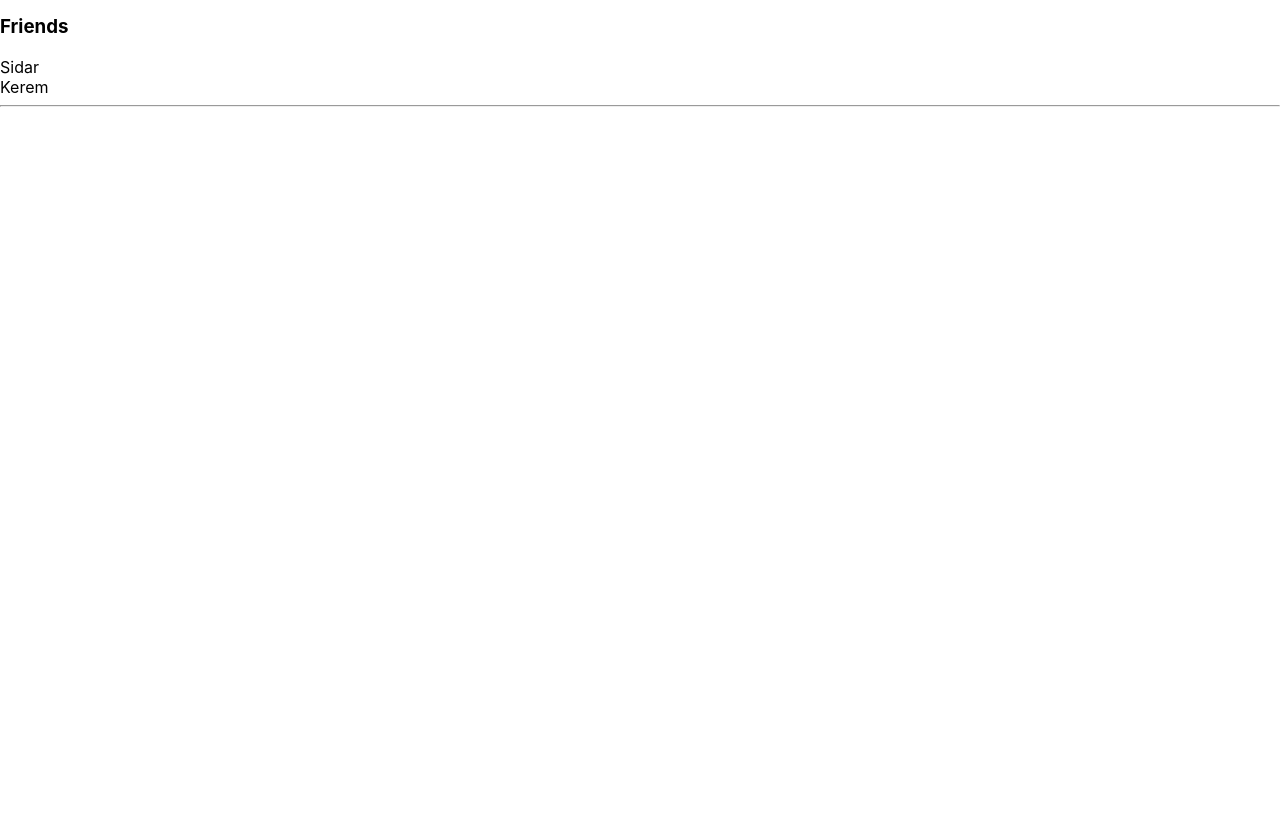
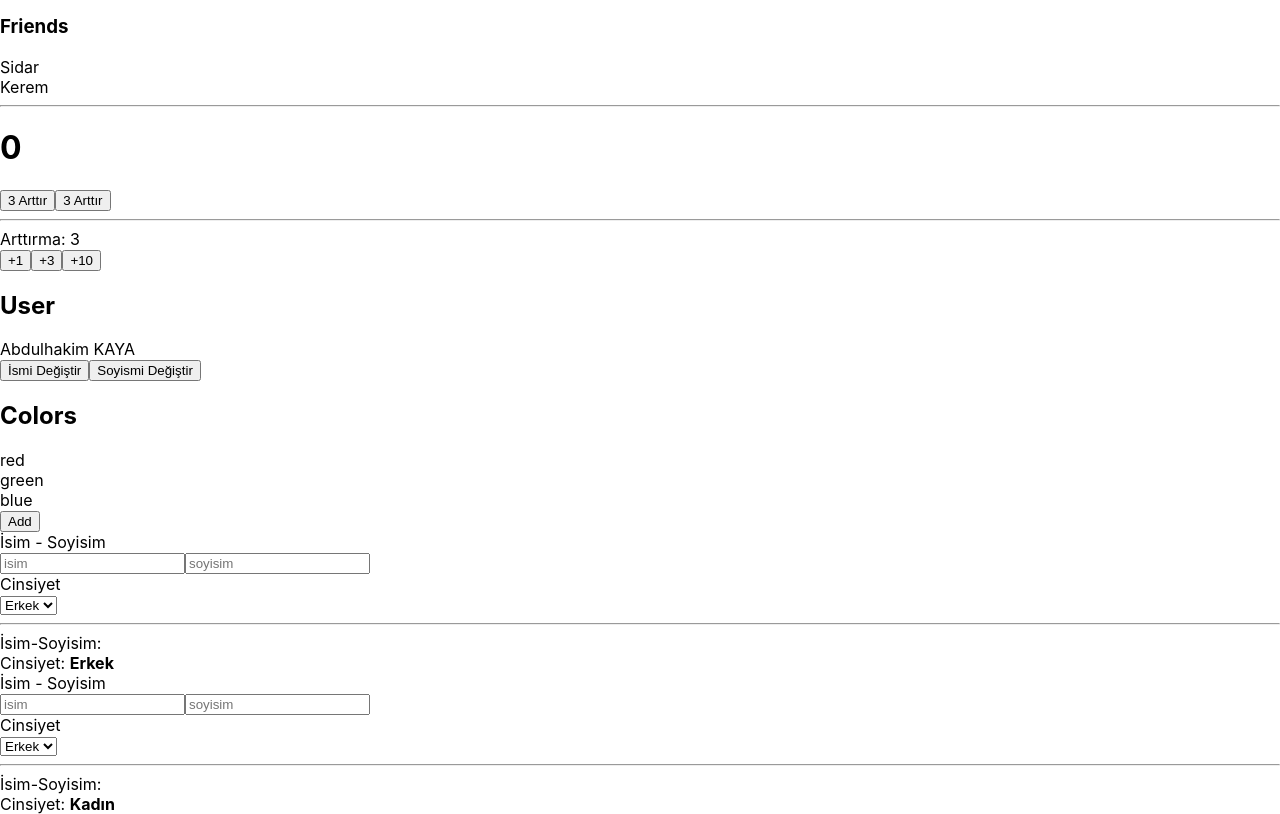
Before and after one commit to AbdulhakimKaya/react-intro, a React (Create React App) app: page / in a window 1280 px wide. Shown: the part 840-1654 px from the top of the page. Before the commit the page ends 955 px from the top, so only its background shows below. Built offline with nearby package versions, Linux system fonts and the light colour scheme.

Commit message:
react 101 "stateler ile çalışmak" end

```diff
--- a/src/App.js
+++ b/src/App.js
@@ -4,6 +4,11 @@ import Header from "./components/Header";
 import Login from "./components/Login";
 import User from "./components/User";
 import User2 from "./components/User2";
+import Counter from "./components/Counter";
+import User3 from "./components/User3";
+import Colors from "./components/Colors";
+import Form from "./components/Form";
+import Form2 from "./components/Form2";
 
 
 const name = "Abdulhakim";
@@ -26,6 +31,7 @@ function App() {
 
           {/*koşullu ifadelerinin ilk kullanımı*/}
           {
+              // eslint-disable-next-line jsx-a11y/anchor-is-valid
              isLoggedIn ? (<div>Hoşgeldiniz {fullName} </div>) : (<a href="#"> Giriş yapınız! </a>)
           }
 
@@ -58,6 +64,16 @@ function App() {
               age: 22,
               city: "Elazığ"
           }} friends={["Sidar", "Kerem"]}></User2>
+
+          <Counter/>
+
+          <User3/>
+
+          <Colors/>
+
+          <Form/>
+
+          <Form2/>
       </React.Fragment>
   );
 }
--- /dev/null
+++ b/src/components/Colors.js
@@ -0,0 +1,22 @@
+import React, { useState } from 'react';
+
+function Colors(props) {
+    const [colors, setColors] = useState(['red', 'green', 'blue'])
+    const handleClick = () => {
+        setColors([...colors ,Math.random()])
+        setColors((prev) => [...prev ,Math.random()])
+    }
+    return (
+        <div>
+            <h2>Colors</h2>
+            {
+                colors.map((color,i) => (
+                    <div key={i}>{color}</div>
+                ))
+            }
+            <button onClick={handleClick} >Add</button>
+        </div>
+    );
+}
+
+export default Colors;
--- /dev/null
+++ b/src/components/Counter.js
@@ -0,0 +1,25 @@
+import React, { useState } from 'react';
+
+function Counter(props) {
+    // count -> state kullanılmak istendiğinde kullanıcak değişken olarak tanımlanmıştır.
+    // setCount -> state'in değeri değiştirilmek istendiğinde kullanılacak fonksiyon olarak tanımlanmıştır.
+    const [count, setCount] = useState(0);
+
+    const [amount, setAmount] = useState(3)
+
+    return (
+        <div>
+            <h1>{count}</h1>
+            <button onClick={() => setCount(count + amount)} >{amount} Arttır</button>
+            <button onClick={() => setCount((prev) => prev + amount)} >{amount} Arttır</button>
+            <hr/>
+            <div>Arttırma: {amount}</div>
+            <button onClick={() => setAmount(1)} >+1</button>
+            <button onClick={() => setAmount(3)} >+3</button>
+            <button onClick={() => setAmount(10)} >+10</button>
+
+        </div>
+    );
+}
+
+export default Counter;
--- /dev/null
+++ b/src/components/Form.js
@@ -0,0 +1,32 @@
+import React, { useState } from 'react';
+
+function Form(props) {
+    const [name, setName] = useState("")
+    const [surname, setSurname] = useState("")
+    const [gender, setGender] = useState("0")
+    return (
+        <div>
+            <div>
+                <div>İsim - Soyisim</div>
+                <input type="text" placeholder={"isim"} value={name} onChange={(event) => setName(event.target.value)}/>
+                <input type="text" placeholder={"soyisim"} value={surname} onChange={(event) => setSurname(event.target.value)}/>
+                <div>
+                    <div>Cinsiyet</div>
+                    <select value={gender} onChange={(event) => setGender(event.target.value)} >
+                        <option value="0">Erkek</option>
+                        <option value="1">Kadın</option>
+                    </select>
+                </div>
+                <hr/>
+                <div>
+                    İsim-Soyisim: <strong>{name} {surname}</strong>
+                </div>
+                <div>
+                    Cinsiyet: <strong>{gender === "0" ? "Erkek" : "Kadın"}</strong>
+                </div>
+            </div>
+        </div>
+    );
+}
+
+export default Form;
--- /dev/null
+++ b/src/components/Form2.js
@@ -0,0 +1,34 @@
+import React, { useState } from 'react';
+
+function Form2(props) {
+    const [form, setForm] = useState({name: '', surname: '', gender: ''})
+
+    const handleChange = (event) => {
+        setForm({...form, [event.target.name]: event.target.value})
+    }
+    return (
+        <div>
+            <div>
+                <div>İsim - Soyisim</div>
+                <input name="name" type="text" placeholder={"isim"} value={form.name} onChange={handleChange}/>
+                <input name="surname" type="text" placeholder={"soyisim"} value={form.surname} onChange={handleChange}/>
+                <div>
+                    <div>Cinsiyet</div>
+                    <select name="gender" value={form.gender} onChange={handleChange} >
+                        <option value="0">Erkek</option>
+                        <option value="1">Kadın</option>
+                    </select>
+                </div>
+                <hr/>
+                <div>
+                    İsim-Soyisim: <strong>{form.name} {form.surname}</strong>
+                </div>
+                <div>
+                    Cinsiyet: <strong>{form.gender === "0" ? "Erkek" : "Kadın"}</strong>
+                </div>
+            </div>
+        </div>
+    );
+}
+
+export default Form2;
--- /dev/null
+++ b/src/components/User3.js
@@ -0,0 +1,21 @@
+import React, { useState } from 'react';
+
+function User3(props) {
+    const [user, setUser] = useState({ name: "Abdulhakim", surname: "KAYA" });
+    return (
+        <div>
+            <h2>User</h2>
+            {user.name} {user.surname}
+            <br/>
+            <div>
+                {/* değiştirilmek istenilen alanın dışındaki alanların sabit kalması için ...user (...değişkenAdı) yazıldı */}
+                {/* ...user ifadesi user objesi içerisindeki bütün alanları yerleştirir ve ardından değiştirilmek istenilen alan girilir. */}
+                <button onClick={() => setUser({...user, name: "Mehmet"})} >İsmi Değiştir</button>
+                <button onClick={() => setUser((prev) => ({...prev, surname: "Seven"}))} >Soyismi Değiştir</button>
+            </div>
+        </div>
+
+    );
+}
+
+export default User3;
```
